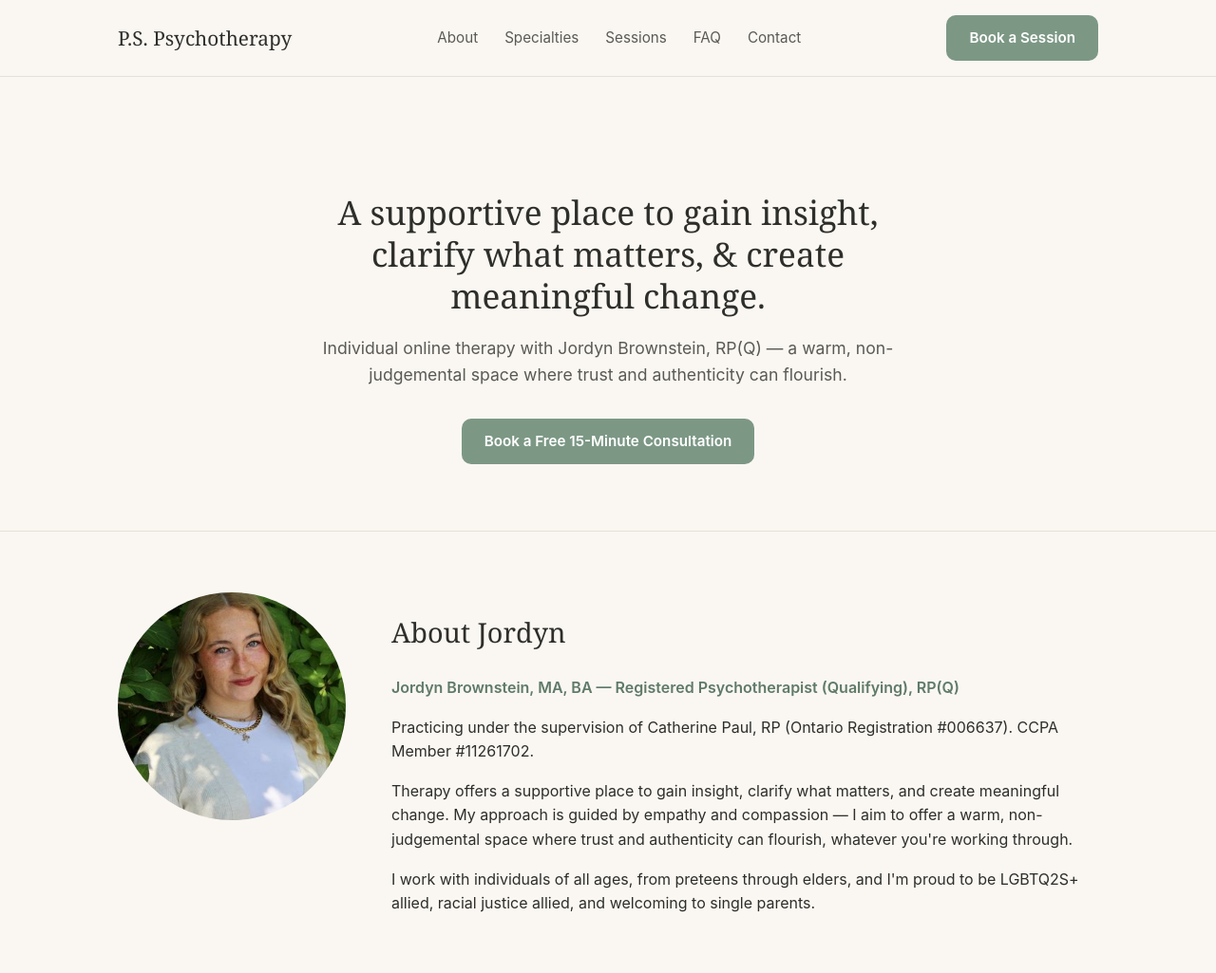
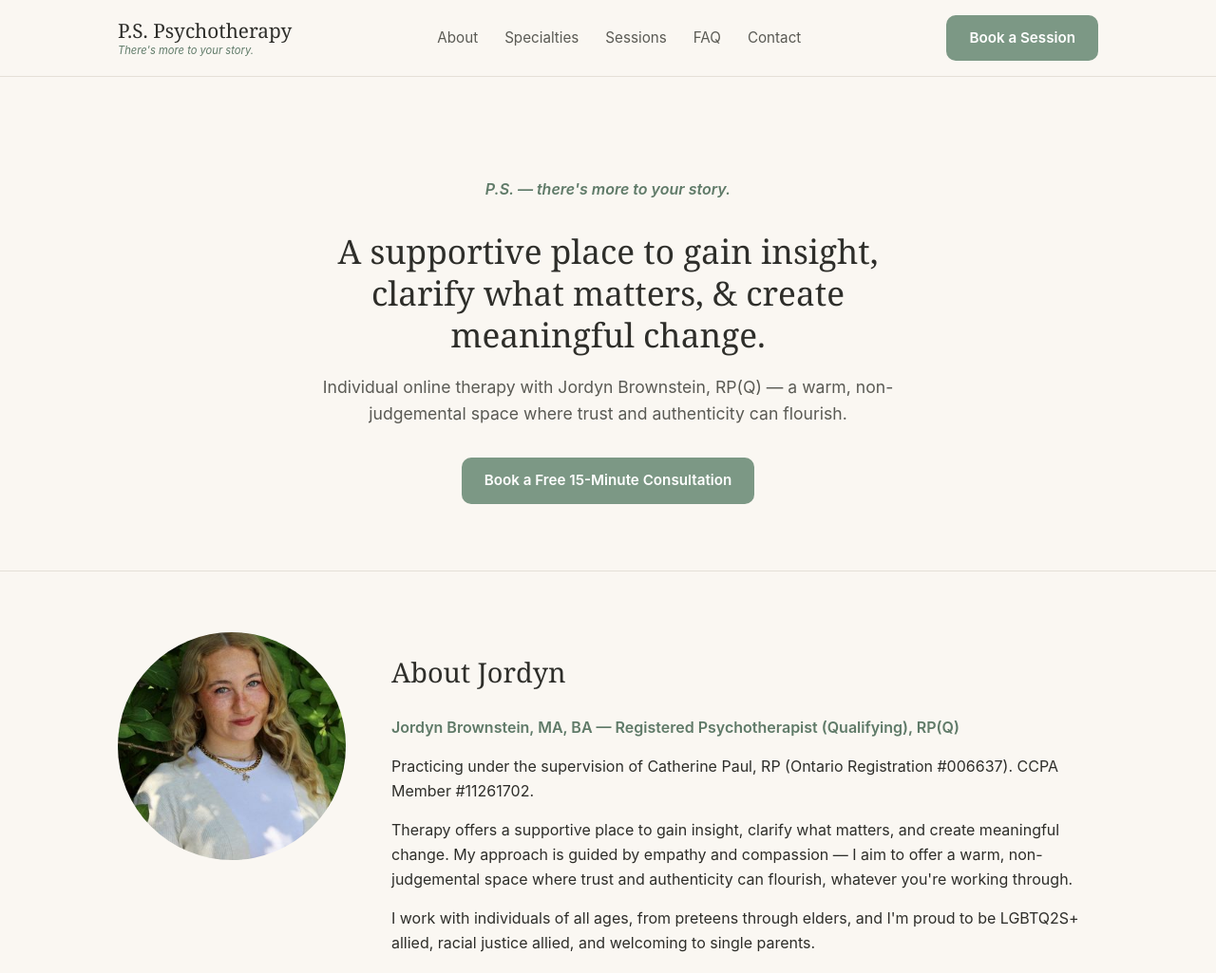
Before and after one commit to madisonkruh/pspsychotherapy, a plain HTML site: page index.html in a window 1280 px wide. Shown: the top 1025 px of the page at 95% size. Drawn offline with Linux system fonts and the light colour scheme.

Commit message:
Add "There's more to your story" tagline to header and hero
Co-Authored-By: Claude Sonnet 5 <noreply@anthropic.com>

```diff
--- a/index.html
+++ b/index.html
@@ -11,7 +11,7 @@
 
 <header class="site-header">
   <div class="container header-inner">
-    <a href="#top" class="logo">P.S. Psychotherapy</a>
+    <a href="#top" class="logo">P.S. Psychotherapy<span class="tagline">There's more to your story.</span></a>
     <nav class="nav">
       <a href="#about">About</a>
       <a href="#specialties">Specialties</a>
@@ -30,6 +30,7 @@
 
   <section id="top" class="hero">
     <div class="container hero-inner">
+      <p class="eyebrow">P.S. &mdash; there's more to your story.</p>
       <h1>A supportive place to gain insight, clarify what matters, &amp; create meaningful change.</h1>
       <p class="hero-sub">Individual online therapy with Jordyn Brownstein, RP(Q) — a warm, non-judgemental space where trust and authenticity can flourish.</p>
       <div class="hero-actions">
--- a/styles.css
+++ b/styles.css
@@ -71,6 +71,15 @@ a { color: var(--sage-dark); }
   font-size: 1.3rem;
   color: var(--ink);
   text-decoration: none;
+  display: flex;
+  flex-direction: column;
+  line-height: 1.3;
+}
+.logo .tagline {
+  font-family: -apple-system, BlinkMacSystemFont, "Segoe UI", Roboto, Helvetica, Arial, sans-serif;
+  font-size: 0.7rem;
+  font-style: italic;
+  color: var(--sage-dark);
 }
 .nav {
   display: flex;
@@ -104,6 +113,12 @@ a { color: var(--sage-dark); }
   text-align: center;
 }
 .hero-inner { max-width: 720px; }
+.eyebrow {
+  font-style: italic;
+  color: var(--sage-dark);
+  font-weight: 600;
+  margin-bottom: 12px;
+}
 .hero h1 {
   font-size: 2.2rem;
   margin-bottom: 20px;
```
